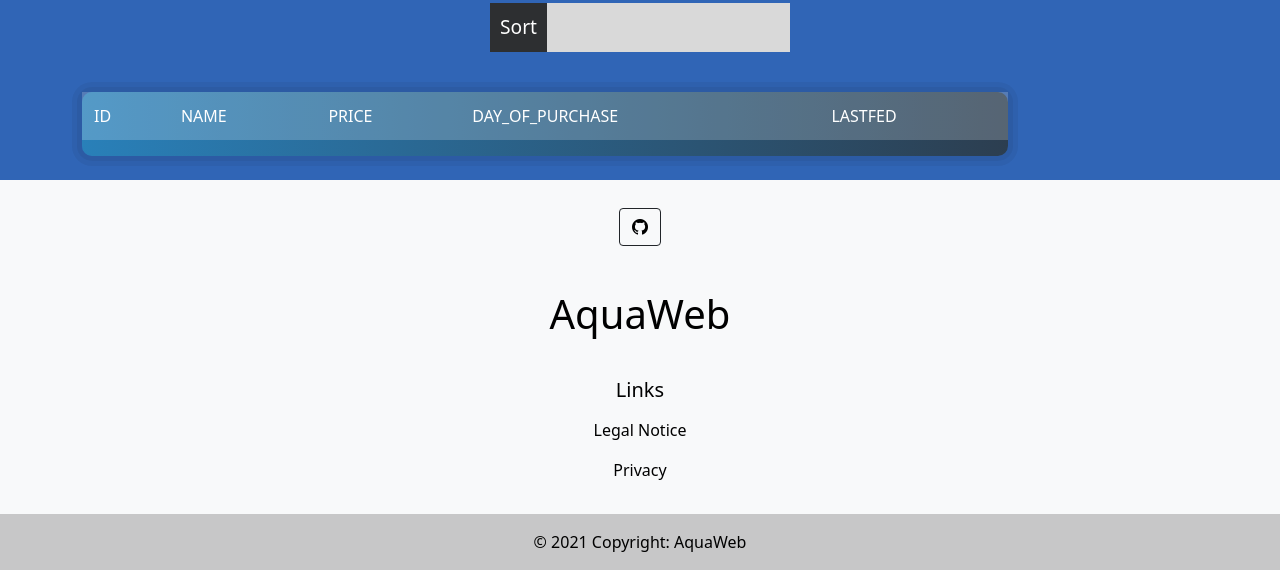
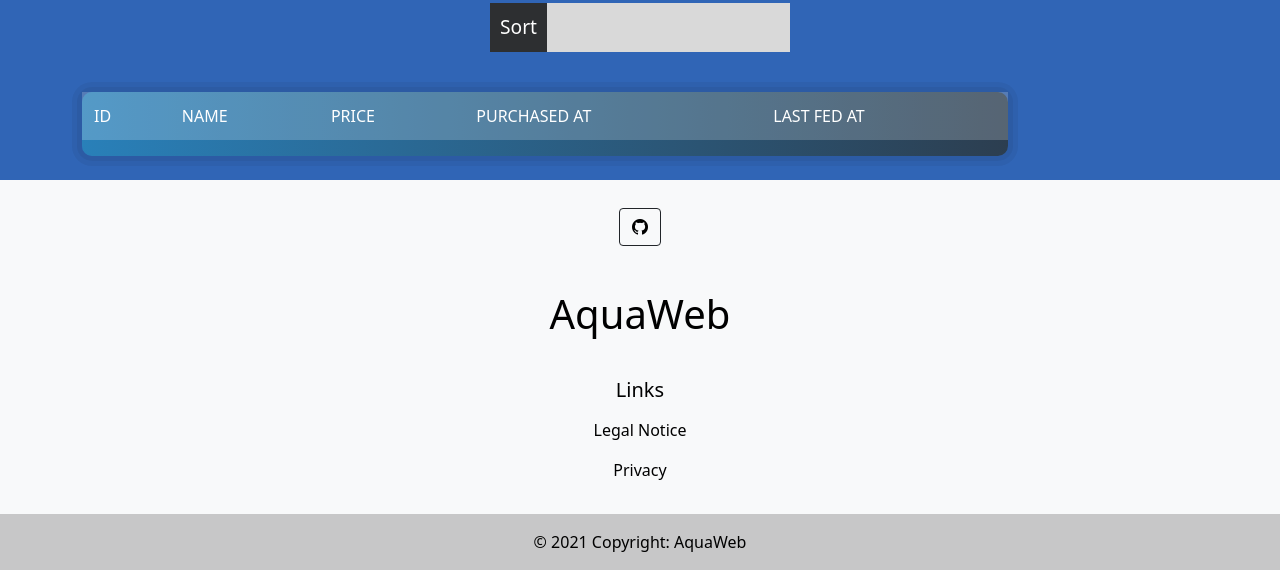
Before and after one commit to anticitizn/aquaweb, a PHP site: page /php/statistics.php in a window 1280 px wide. Shown: the part 288-858 px from the top of the page. Run offline with PHP 8.4, Linux system fonts and the light colour scheme; the visitor is signed in with stand-in values (Sample User, id 1); data that the repository does not hold is empty.

Commit message:
Fix english in some places

```diff
--- a/php/shop.php
+++ b/php/shop.php
@@ -96,10 +96,10 @@ $indexphp = '';
                     <li><label for="namefilter" class="filter-label">Name:</label><label>
                             <input type="text" name="namefilter">
                         </label></li>
-                    <li><label for="pricetill" class="filter-label">Price till:</label><br><label>
+                    <li><label for="pricetill" class="filter-label">Max price:</label><br><label>
                             <input type="number" name="pricetill" min="0" max="2147483647">
                         </label></li>
-                    <li><label for="priceof" class="filter-label">Price of:</label><br><label>
+                    <li><label for="priceof" class="filter-label">Min price:</label><br><label>
                             <input type="number" name="priceof" min="0" max="2147483647">
                         </label></li>
                     <li><button type="reset" class="btn btn-outline-dark mt-auto">Reset</button></li>
--- a/php/statistics.php
+++ b/php/statistics.php
@@ -107,8 +107,8 @@ $indexphp = '';
             <th>id</th>
             <th>name</th>
             <th>price</th>
-            <th>day_of_Purchase</th>
-            <th>lastFed</th>
+            <th>purchased at</th>
+            <th>last fed at</th>
             </thead>";
 
         echo "<tbody>";
```
Also changed, not shown: js/aquariumAnimation.js (+12 -1 lines).
